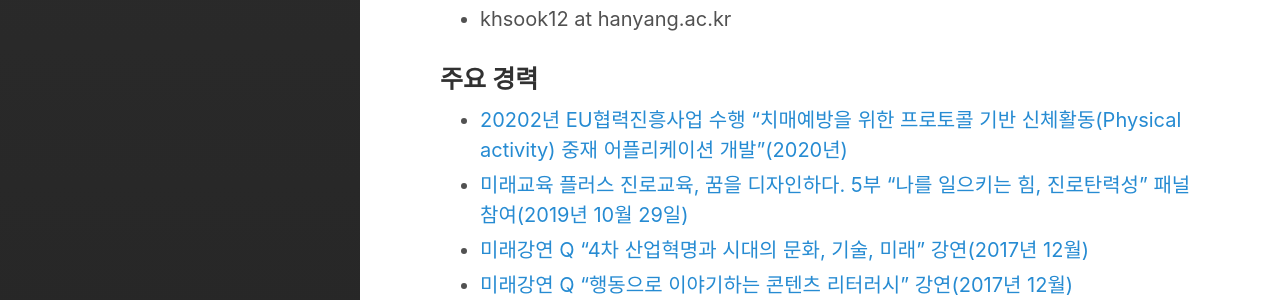
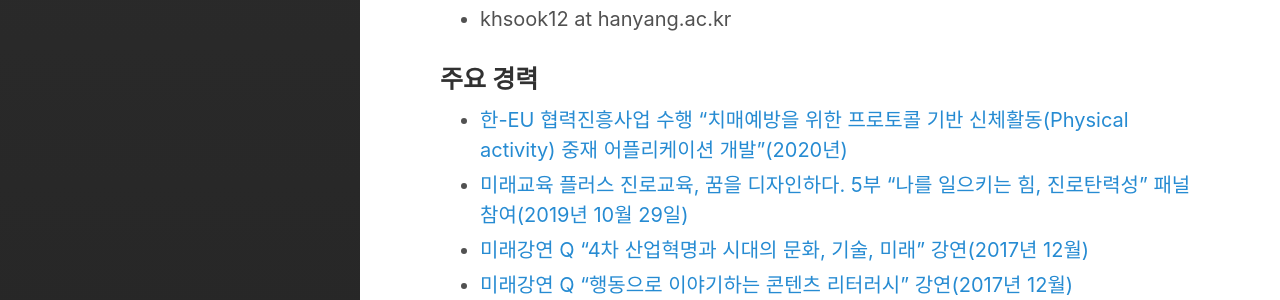
Before and after one commit to Rugger12/hyungsook, a Jekyll site: the page built from _posts/2021-01-07-about-me.md, in a window 1280 px wide. Shown: the part 1194-1494 px from the top of the page. Built offline with Jekyll 4.4.1, drawn with Linux system fonts in a browser that asks for light colours.

Commit message:
Update 2021-01-07-about-me.md

```diff
--- a/_posts/2021-01-07-about-me.md
+++ b/_posts/2021-01-07-about-me.md
@@ -21,7 +21,7 @@ excerpt_separator:  <!--more-->
 *  khsook12 at hanyang.ac.kr
 
 ### 주요 경력
-*  <a href="https://k-erc.eu/wp-content/uploads/2020/09/KERC-%ED%95%9C-EU-%EA%B3%B5%EB%8F%99%EC%97%B0%EA%B5%AC-%EC%88%98%ED%96%89%EC%82%AC%EB%A1%80%EC%A7%91-2020.09.pdf" target="_blank"> 20202년 EU협력진흥사업 수행 "치매예방을 위한 프로토콜 기반 신체활동(Physical activity) 중재 어플리케이션 개발"(2020년)</a>
+*  <a href="https://k-erc.eu/wp-content/uploads/2020/09/KERC-%ED%95%9C-EU-%EA%B3%B5%EB%8F%99%EC%97%B0%EA%B5%AC-%EC%88%98%ED%96%89%EC%82%AC%EB%A1%80%EC%A7%91-2020.09.pdf" target="_blank"> 한-EU 협력진흥사업 수행 "치매예방을 위한 프로토콜 기반 신체활동(Physical activity) 중재 어플리케이션 개발"(2020년)</a>
 *  <a href="https://youtu.be/kHhZCt1OPJg?list=PL4sxFs_3F4_yLO2G0AFENcLdouTXtcdri" target="_blank"> 미래교육 플러스 진로교육, 꿈을 디자인하다. 5부 "나를 일으키는 힘, 진로탄력성" 패널참여(2019년 10월 29일)</a>
 *  <a href="https://youtu.be/kOZm2GAj93g?list=PL4sxFs_3F4_zX8h8c9086sBaAGXSD2e9-" target="_blank"> 미래강연 Q "4차 산업혁명과 시대의 문화, 기술, 미래" 강연(2017년 12월)</a>
 *  <a href="https://youtu.be/rNN5EyhDtfY?list=PL4sxFs_3F4_zX8h8c9086sBaAGXSD2e9-" target="_blank"> 미래강연 Q "행동으로 이야기하는 콘텐츠 리터러시" 강연(2017년 12월)</a>
```
